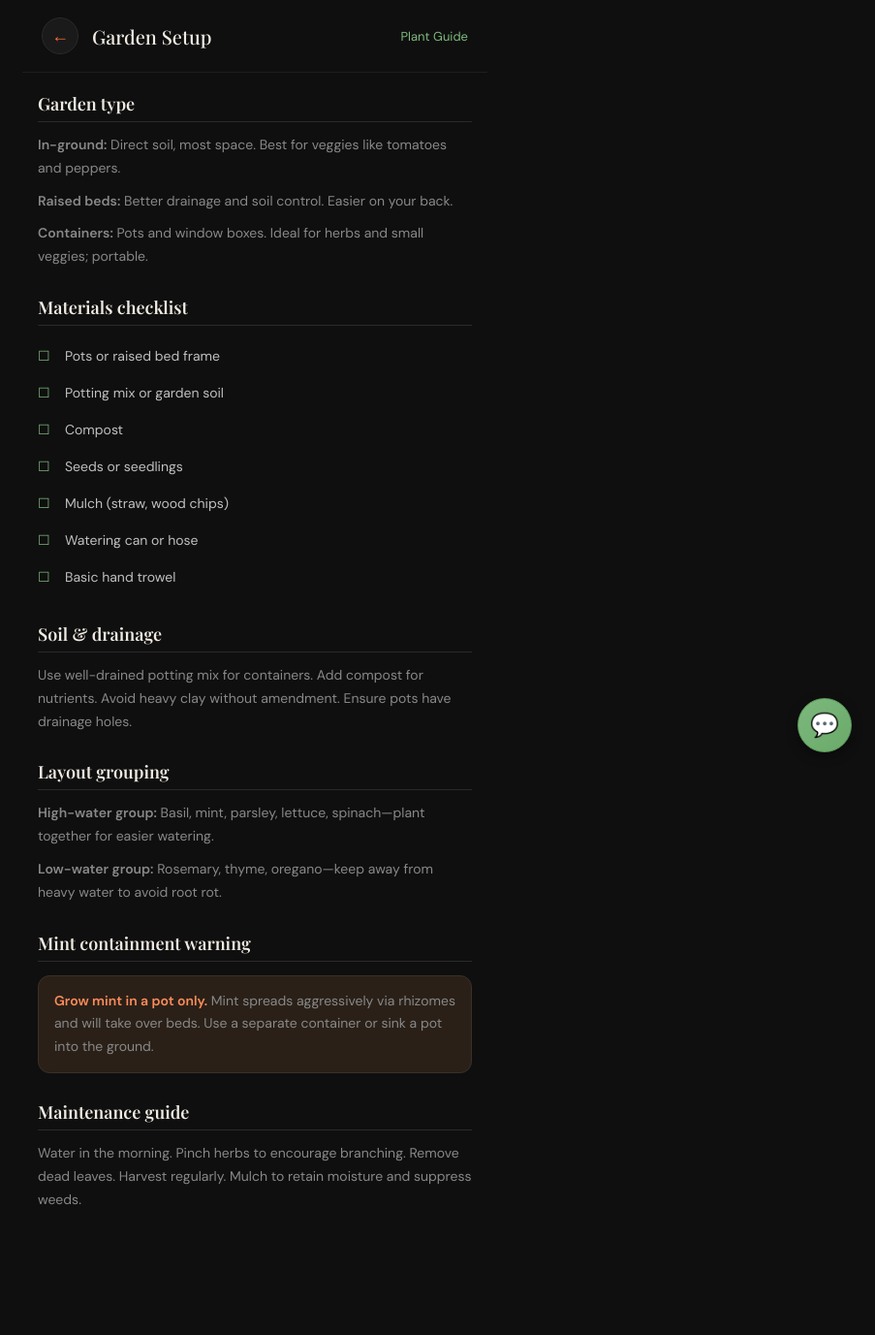
After one commit to sovesove420/cookfeed, a Flask app: page /garden-setup in a window 1280 px wide. The commit adds this page. Shown: the whole page at 97% size, without its empty margins (377-1280 px from the left). Run offline with Flask 3, Linux system fonts and the light colour scheme.

Commit message:
Gardening: herb images, expanded plant data, Garden Setup page, validation
Co-authored-by: Cursor <cursoragent@cursor.com>

```diff
--- a/app.py
+++ b/app.py
@@ -1,9 +1,11 @@
+import logging
+import os
+
 from flask import Flask, render_template, request, jsonify, redirect, url_for, flash
 from flask_sqlalchemy import SQLAlchemy
 from flask_login import LoginManager, UserMixin, login_user, logout_user, login_required, current_user
 from sqlalchemy import text
 from datetime import datetime
-import os
 from werkzeug.security import generate_password_hash, check_password_hash
 import cloudinary
 import cloudinary.uploader
@@ -95,110 +97,196 @@ def shopping():
 GARDENING_PLANTS = [
     {
         "name": "Basil",
+        "latin_name": "Ocimum basilicum",
         "category": "herb",
         "icon": "🌿",
         "image": "https://images.unsplash.com/photo-1618375569909-3c8616cf7733?w=600&q=80",
         "sunlight": "Full sun (6+ hrs)",
-        "water": "Keep soil moist, water when top inch is dry",
-        "season": "Spring to fall (warm weather)",
+        "water": "Keep moist",
+        "season": "Spring–fall",
         "difficulty": "Easy",
+        "grow_location": "Either",
+        "spacing": "8–12 in",
+        "soil": "Rich, well-drained",
+        "harvest": "Pinch leaves regularly",
+        "notes": "Frost-tender; start indoors.",
     },
     {
         "name": "Mint",
+        "latin_name": "Mentha spp.",
         "category": "herb",
         "icon": "🌱",
-        "image": "https://images.unsplash.com/photo-1597852074816-d933c7d2b988?w=600&q=80",
+        "image": "images/herbs/mint.jpg",
         "sunlight": "Partial to full sun",
-        "water": "Consistently moist soil",
-        "season": "Spring to fall",
+        "water": "Moist",
+        "season": "Spring–fall",
         "difficulty": "Easy",
+        "grow_location": "Pot",
+        "spacing": "12–18 in",
+        "soil": "Moist, fertile",
+        "harvest": "Cut stems as needed",
+        "notes": "Contain aggressively—grows fast.",
     },
     {
         "name": "Rosemary",
+        "latin_name": "Rosmarinus officinalis",
         "category": "herb",
         "icon": "🌿",
-        "image": "https://images.unsplash.com/photo-1518495973542-4542c06a5843?w=600&q=80",
+        "image": "images/herbs/rosemary.jpg",
         "sunlight": "Full sun (6+ hrs)",
-        "water": "Let soil dry between waterings",
-        "season": "Year-round (perennial)",
+        "water": "Let dry between",
+        "season": "Year-round",
         "difficulty": "Easy",
+        "grow_location": "Either",
+        "spacing": "24–36 in",
+        "soil": "Well-drained",
+        "harvest": "Snip sprigs",
+        "notes": "Perennial; drought-tolerant.",
     },
     {
         "name": "Parsley",
+        "latin_name": "Petroselinum crispum",
         "category": "herb",
         "icon": "🌱",
         "image": "https://images.unsplash.com/photo-1591857177580-dc82b9ac4e1e?w=600&q=80",
         "sunlight": "Partial to full sun",
-        "water": "Keep soil lightly moist",
-        "season": "Spring to fall",
+        "water": "Lightly moist",
+        "season": "Spring–fall",
         "difficulty": "Easy",
+        "grow_location": "Either",
+        "spacing": "6–8 in",
+        "soil": "Rich, moist",
+        "harvest": "Outer leaves first",
+        "notes": "Biennial; slow to germinate.",
     },
     {
         "name": "Thyme",
+        "latin_name": "Thymus vulgaris",
         "category": "herb",
         "icon": "🌿",
-        "image": "https://images.unsplash.com/photo-1615485290382-441e4d049cb5?w=600&q=80",
+        "image": "images/herbs/thyme.jpg",
         "sunlight": "Full sun",
-        "water": "Allow soil to dry between waterings",
-        "season": "Spring to fall (perennial)",
+        "water": "Dry between",
+        "season": "Year-round",
         "difficulty": "Easy",
+        "grow_location": "Either",
+        "spacing": "8–12 in",
+        "soil": "Well-drained",
+        "harvest": "Clip stems",
+        "notes": "Perennial; avoid overwatering.",
+    },
+    {
+        "name": "Chives",
+        "latin_name": "Allium schoenoprasum",
+        "category": "herb",
+        "icon": "🌱",
+        "image": "images/herbs/chives.jpg",
+        "sunlight": "Full sun to part shade",
+        "water": "Moist",
+        "season": "Year-round",
+        "difficulty": "Easy",
+        "grow_location": "Either",
+        "spacing": "6–8 in",
+        "soil": "Well-drained",
+        "harvest": "Cut 2 in above base",
+        "notes": "Perennial; divide every few years.",
     },
     {
         "name": "Tomato",
+        "latin_name": "Solanum lycopersicum",
         "category": "vegetable",
         "icon": "🍅",
         "image": "https://images.unsplash.com/photo-1592924357228-91a4daadcfea?w=600&q=80",
         "sunlight": "Full sun (6–8 hrs)",
-        "water": "Regular, deep watering",
-        "season": "Spring to summer",
+        "water": "Regular, deep",
+        "season": "Spring–summer",
         "difficulty": "Medium",
+        "grow_location": "Bed",
+        "spacing": "24–36 in",
+        "soil": "Rich, well-drained",
+        "harvest": "When fully colored",
+        "notes": "Stake or cage; needs warmth.",
     },
     {
         "name": "Lettuce",
+        "latin_name": "Lactuca sativa",
         "category": "vegetable",
         "icon": "🥬",
         "image": "https://images.unsplash.com/photo-1622206151226-18ca2c9ab4a1?w=600&q=80",
-        "sunlight": "Partial sun (4–6 hrs)",
-        "water": "Keep soil moist",
-        "season": "Cool seasons (spring, fall)",
+        "sunlight": "Partial (4–6 hrs)",
+        "water": "Moist",
+        "season": "Cool seasons",
         "difficulty": "Easy",
+        "grow_location": "Either",
+        "spacing": "6–8 in",
+        "soil": "Moist, fertile",
+        "harvest": "Outer leaves or whole head",
+        "notes": "Bolts in heat; succession plant.",
     },
     {
         "name": "Spinach",
+        "latin_name": "Spinacia oleracea",
         "category": "vegetable",
         "icon": "🥬",
         "image": "https://images.unsplash.com/photo-1576045057995-568f588f82fb?w=600&q=80",
-        "sunlight": "Partial to full sun",
-        "water": "Consistently moist soil",
-        "season": "Cool weather (spring, fall)",
+        "sunlight": "Partial to full",
+        "water": "Moist",
+        "season": "Cool weather",
         "difficulty": "Easy",
+        "grow_location": "Either",
+        "spacing": "4–6 in",
+        "soil": "Rich, moist",
+        "harvest": "Leaf by leaf or whole",
+        "notes": "Quick crop; shade in summer.",
     },
     {
         "name": "Bell Pepper",
+        "latin_name": "Capsicum annuum",
         "category": "vegetable",
         "icon": "🫑",
         "image": "https://images.unsplash.com/photo-1563565375-f3fdfdbefa83?w=600&q=80",
         "sunlight": "Full sun (6+ hrs)",
-        "water": "Regular watering, well-drained soil",
-        "season": "Spring to fall",
+        "water": "Regular, drained",
+        "season": "Spring–fall",
         "difficulty": "Medium",
-    },
-    {
-        "name": "Chives",
-        "category": "herb",
-        "icon": "🌱",
-        "image": "https://images.unsplash.com/photo-1558618666-fcd25c85cd64?w=600&q=80",
-        "sunlight": "Full sun to partial shade",
-        "water": "Keep soil moist",
-        "season": "Spring to fall (perennial)",
-        "difficulty": "Easy",
+        "grow_location": "Bed",
+        "spacing": "18–24 in",
+        "soil": "Well-drained",
+        "harvest": "When firm and colored",
+        "notes": "Heat-loving; slow to ripen.",
     },
 ]
+
+
+def validate_plants(plants):
+    """Validate plant data has required fields and correct image paths."""
+    required = ["name", "image", "sunlight", "water", "season", "difficulty"]
+    for plant in plants:
+        for field in required:
+            if field not in plant or not plant[field]:
+                raise ValueError(f"Plant '{plant.get('name', 'UNKNOWN')}' missing: {field}")
+        if not plant["image"].startswith("images/") and not plant["image"].startswith("http"):
+            raise ValueError(f"{plant['name']} image must be inside static/images/ or be a URL")
+    # Optional: warn if local file does not exist
+    for plant in plants:
+        if plant["image"].startswith("images/"):
+            path = os.path.join(app.static_folder or "static", plant["image"])
+            if not os.path.isfile(path):
+                logging.warning(f"Plant '{plant['name']}' image not found: {path}")
+
+
+validate_plants(GARDENING_PLANTS)
 
 
 @app.route('/gardening')
 def gardening():
     return render_template('gardening.html', plants=GARDENING_PLANTS)
+
+
+@app.route('/garden-setup')
+def garden_setup():
+    return render_template('garden_setup.html')
+
 
 @app.route('/register', methods=['GET', 'POST'])
 def register():
@@ -368,6 +456,5 @@ def chat():
 
 
 if __name__ == '__main__':
-    import os
     port = int(os.environ.get('PORT', 5000))
     app.run(host='0.0.0.0', port=port, debug=True)
--- /dev/null
+++ b/templates/garden_setup.html
@@ -0,0 +1,146 @@
+<!DOCTYPE html>
+<html lang="en">
+<head>
+    <meta charset="UTF-8">
+    <meta name="viewport" content="width=device-width, initial-scale=1.0">
+    <title>Garden Setup | CookFeed</title>
+    <link href="https://fonts.googleapis.com/css2?family=DM+Sans:wght@300;400;500;600&family=Playfair+Display:wght@500;600&display=swap" rel="stylesheet">
+    <style>
+        * { margin: 0; padding: 0; box-sizing: border-box; }
+        body {
+            background-color: #0f0f0f;
+            color: #f0ebe3;
+            font-family: 'DM Sans', sans-serif;
+            max-width: 480px;
+            margin: 0 auto;
+            min-height: 100vh;
+            padding-bottom: 80px;
+        }
+        .header {
+            padding: 18px 20px;
+            display: flex;
+            align-items: center;
+            gap: 14px;
+            border-bottom: 1px solid #1e1e1e;
+            position: sticky;
+            top: 0;
+            background-color: #0f0f0f;
+            z-index: 10;
+        }
+        .back-btn {
+            background: #1a1a1a;
+            border: 1px solid #2a2a2a;
+            color: #ff6b35;
+            font-size: 18px;
+            cursor: pointer;
+            width: 38px;
+            height: 38px;
+            border-radius: 50%;
+            display: flex;
+            align-items: center;
+            justify-content: center;
+        }
+        .back-btn:hover { background-color: #2a2a2a; }
+        .header-title { font-family: 'Playfair Display', serif; font-size: 20px; color: #f0ebe3; }
+        .nav-link { margin-left: auto; font-size: 13px; color: #7db87d; text-decoration: none; }
+        .nav-link:hover { text-decoration: underline; }
+        .content { padding: 20px 16px; }
+        .section {
+            margin-bottom: 28px;
+        }
+        .section-title {
+            font-family: 'Playfair Display', serif;
+            font-size: 18px;
+            color: #f0ebe3;
+            margin-bottom: 12px;
+            padding-bottom: 6px;
+            border-bottom: 1px solid #2a2a2a;
+        }
+        .section p {
+            font-size: 14px;
+            color: #888;
+            line-height: 1.7;
+            margin-bottom: 10px;
+        }
+        .checklist {
+            list-style: none;
+        }
+        .checklist li {
+            padding: 10px 0;
+            padding-left: 28px;
+            position: relative;
+            font-size: 14px;
+            color: #c0c0c0;
+        }
+        .checklist li::before {
+            content: '☐';
+            position: absolute;
+            left: 0;
+            color: #7db87d;
+        }
+        .warning-box {
+            background-color: #2a2018;
+            border: 1px solid #3a3028;
+            border-radius: 12px;
+            padding: 14px 16px;
+            margin: 14px 0;
+        }
+        .warning-box strong { color: #ff8c5a; }
+        .warning-box p { margin-bottom: 0; }
+    </style>
+</head>
+<body>
+    <div class="header">
+        <button class="back-btn" onclick="window.location.href='/'">←</button>
+        <div class="header-title">Garden Setup</div>
+        <a href="{{ url_for('gardening') }}" class="nav-link">Plant Guide</a>
+    </div>
+
+    <div class="content">
+        <div class="section">
+            <h2 class="section-title">Garden type</h2>
+            <p><strong>In-ground:</strong> Direct soil, most space. Best for veggies like tomatoes and peppers.</p>
+            <p><strong>Raised beds:</strong> Better drainage and soil control. Easier on your back.</p>
+            <p><strong>Containers:</strong> Pots and window boxes. Ideal for herbs and small veggies; portable.</p>
+        </div>
+
+        <div class="section">
+            <h2 class="section-title">Materials checklist</h2>
+            <ul class="checklist">
+                <li>Pots or raised bed frame</li>
+                <li>Potting mix or garden soil</li>
+                <li>Compost</li>
+                <li>Seeds or seedlings</li>
+                <li>Mulch (straw, wood chips)</li>
+                <li>Watering can or hose</li>
+                <li>Basic hand trowel</li>
+            </ul>
+        </div>
+
+        <div class="section">
+            <h2 class="section-title">Soil & drainage</h2>
+            <p>Use well-drained potting mix for containers. Add compost for nutrients. Avoid heavy clay without amendment. Ensure pots have drainage holes.</p>
+        </div>
+
+        <div class="section">
+            <h2 class="section-title">Layout grouping</h2>
+            <p><strong>High-water group:</strong> Basil, mint, parsley, lettuce, spinach—plant together for easier watering.</p>
+            <p><strong>Low-water group:</strong> Rosemary, thyme, oregano—keep away from heavy water to avoid root rot.</p>
+        </div>
+
+        <div class="section">
+            <h2 class="section-title">Mint containment warning</h2>
+            <div class="warning-box">
+                <p><strong>Grow mint in a pot only.</strong> Mint spreads aggressively via rhizomes and will take over beds. Use a separate container or sink a pot into the ground.</p>
+            </div>
+        </div>
+
+        <div class="section">
+            <h2 class="section-title">Maintenance guide</h2>
+            <p>Water in the morning. Pinch herbs to encourage branching. Remove dead leaves. Harvest regularly. Mulch to retain moisture and suppress weeds.</p>
+        </div>
+    </div>
+
+    {% include '_chat_widget.html' %}
+</body>
+</html>
```
Also changed, not shown: create_herb_placeholders.py (added, +14 -0 lines), templates/gardening.html (+72 -31 lines), static/images/herbs/chives.jpg (added), static/images/herbs/mint.jpg (added), static/images/herbs/rosemary.jpg (added), static/images/herbs/thyme.jpg (added).
